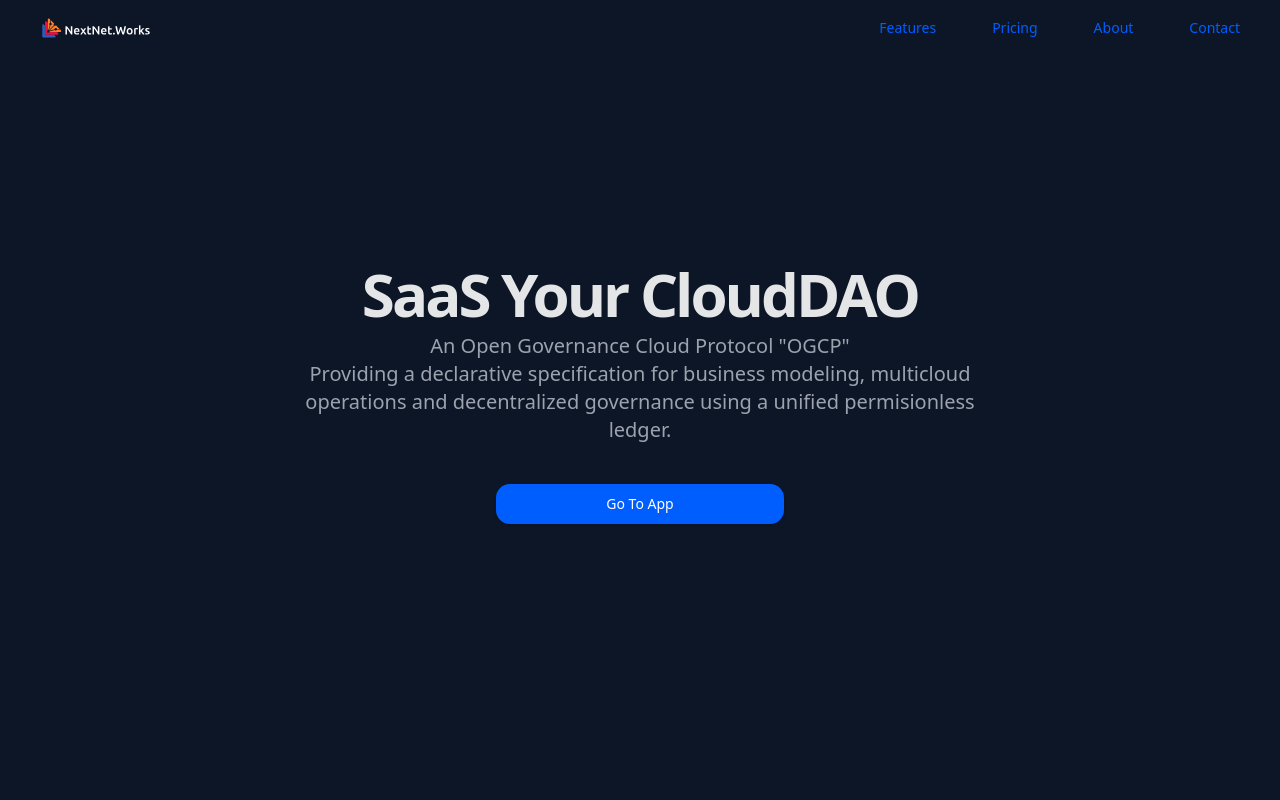
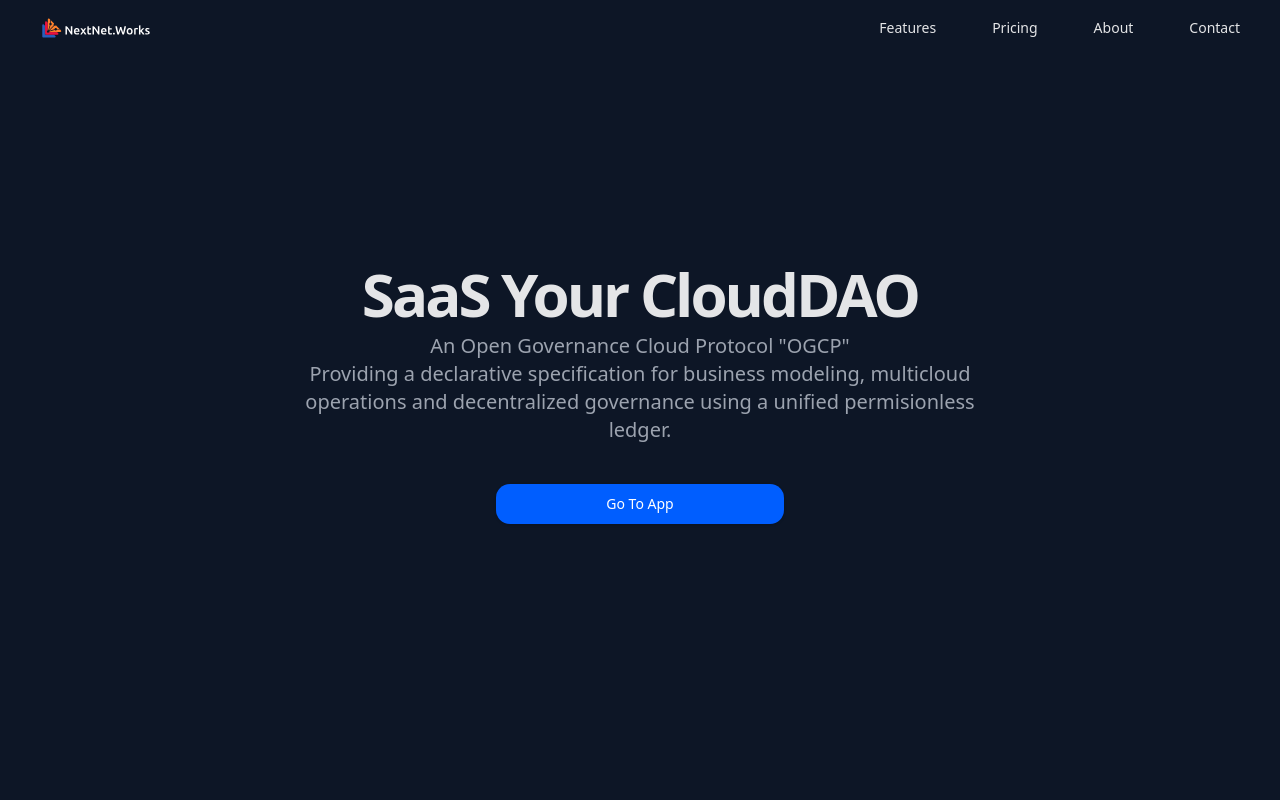
Before and after one commit to nextnet-works/marketing, a React (Vite) app: page / in a window 1280 px wide. Shown: the top 800 px of the page. Built offline with nearby package versions, Linux system fonts and the light colour scheme.

Commit message:
change header colors

```diff
--- a/src/components/layout/Header.tsx
+++ b/src/components/layout/Header.tsx
@@ -1,25 +1,33 @@
 import { Link } from "@tanstack/react-router";
 import { Button } from "../ui/button";
 import Logo from "../../assets/logo.svg?react";
+
+const buttons = [
+  { label: "Features", href: "#" },
+  { label: "Pricing", href: "#" },
+  { label: "About", href: "#" },
+  { label: "Contact", href: "#" },
+] as const;
+
 export const Header = () => {
+  const buttonClass = "text-white-500";
+
   return (
     <header className="px-4 lg:px-6 h-14 flex items-center">
       <Link href="#" className="flex items-center justify-center">
         <Logo className="h-36 w-auto" />
       </Link>
       <nav className="ml-auto flex gap-4 sm:gap-6">
-        <Button variant="link" asChild>
-          <Link href="#">Features</Link>
-        </Button>
-        <Button variant="link" asChild>
-          <Link href="#">Pricing</Link>
-        </Button>
-        <Button variant="link" asChild>
-          <Link href="#">About</Link>
-        </Button>
-        <Button variant="link" asChild>
-          <Link href="#">Contact</Link>
-        </Button>
+        {buttons.map((button) => (
+          <Button
+            key={button.label}
+            variant="link"
+            asChild
+            className={buttonClass}
+          >
+            <Link href={button.href}>{button.label}</Link>
+          </Button>
+        ))}
       </nav>
     </header>
   );
--- a/src/main.tsx
+++ b/src/main.tsx
@@ -13,7 +13,7 @@ const queryClient = new QueryClient();
 
 const router = createRouter({
   routeTree,
-  defaultPendingComponent: () => <Loader />,
+  defaultPendingComponent: Loader,
   defaultErrorComponent: ({ error }) => <ErrorUI message={error.message} />,
   context: {
     queryClient,
```
